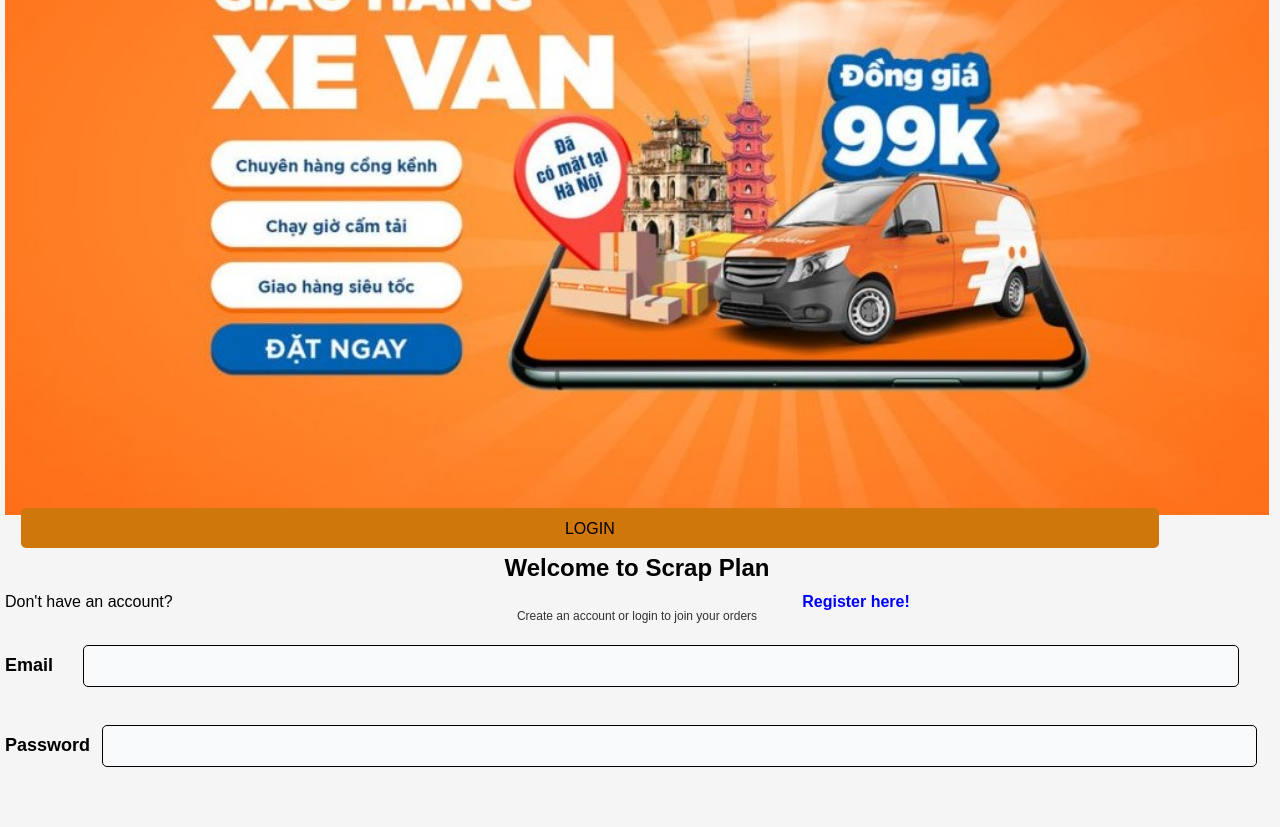
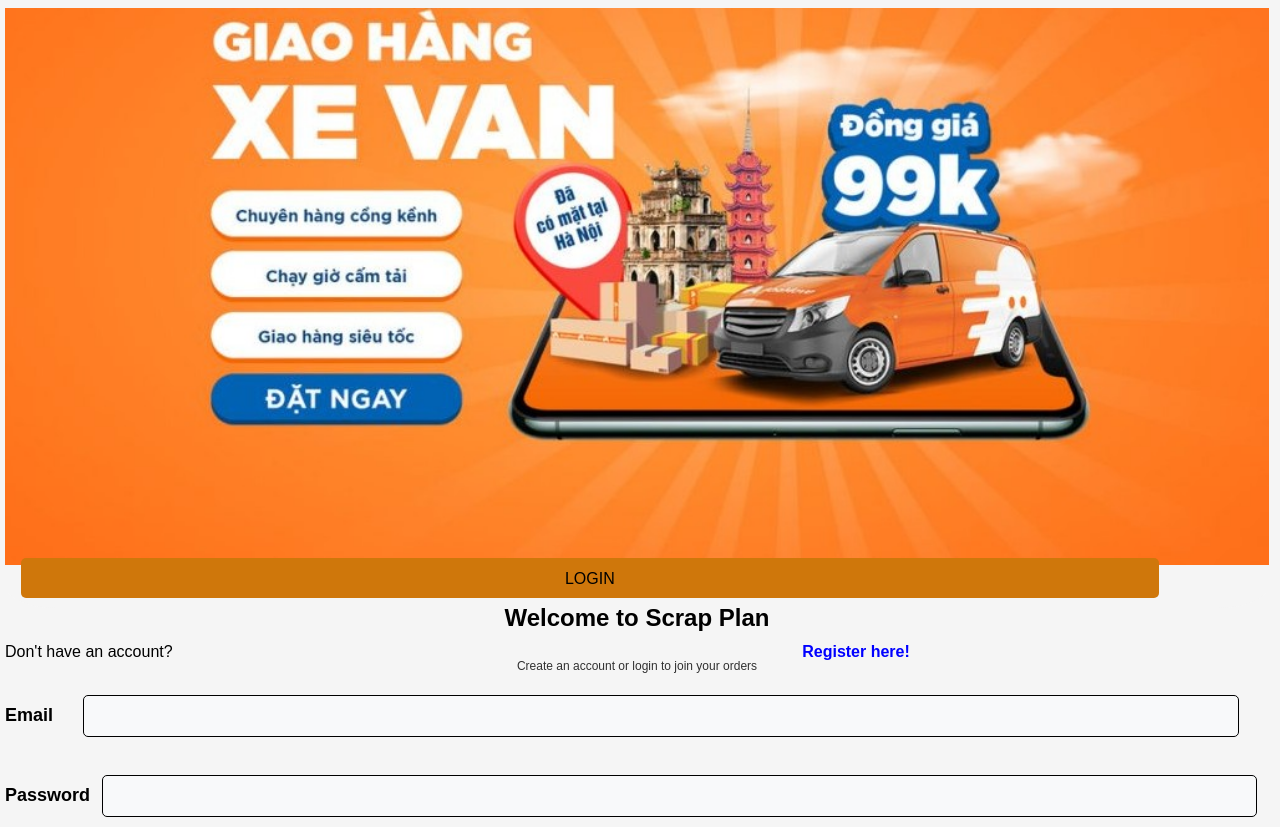
Before and after one commit to toandng/final-project-k12, a React (Vite) app: page /login in a window 1280 px wide. Built offline with nearby package versions, Linux system fonts and the light colour scheme; no server answers.

Commit message:
tabs, tab, accridion, update home, use component Form register, login

```diff
--- a/src/pages/Login/LoginForm.module.scss
+++ b/src/pages/Login/LoginForm.module.scss
@@ -15,7 +15,7 @@ $background-color: #f8f9fa;
     text-align: center;
     height: 75vh;
     position: relative;
-    top: -50px;
+    top: 0;
     background-color: #f5f5f5;
     width: 100%;
     right: 3px;
```
